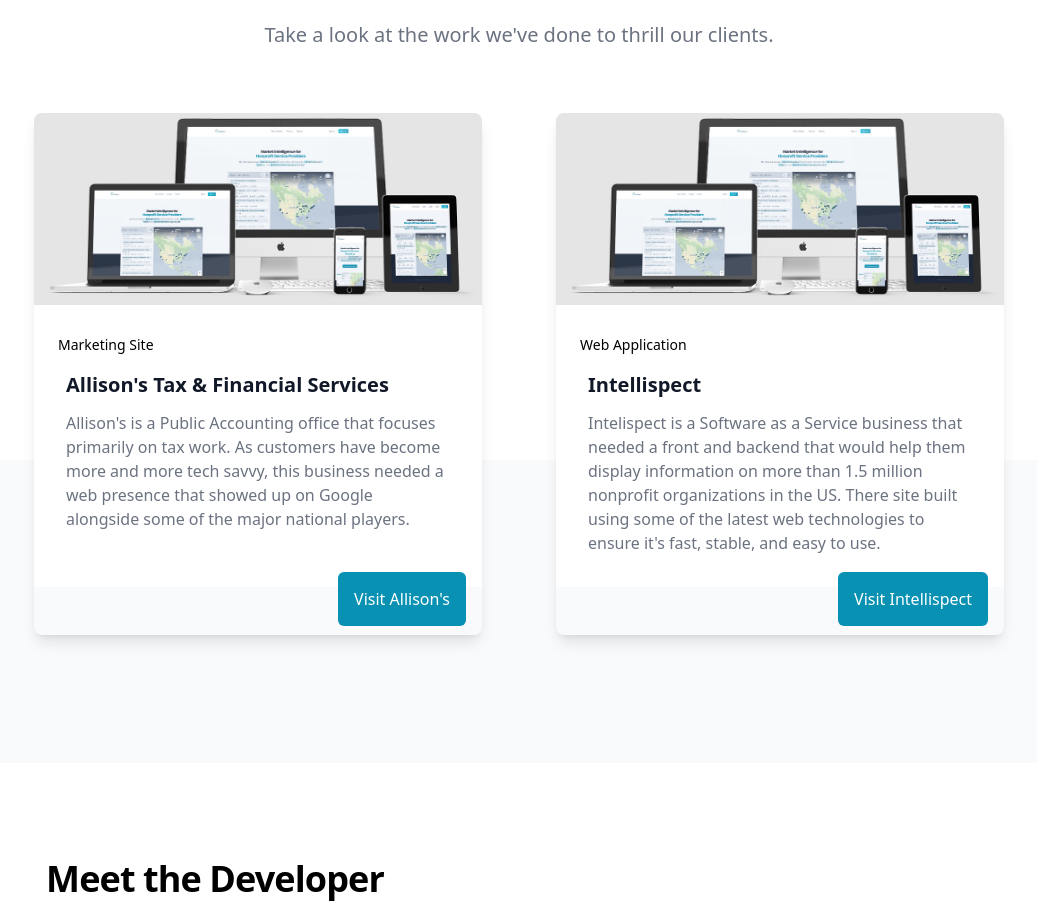
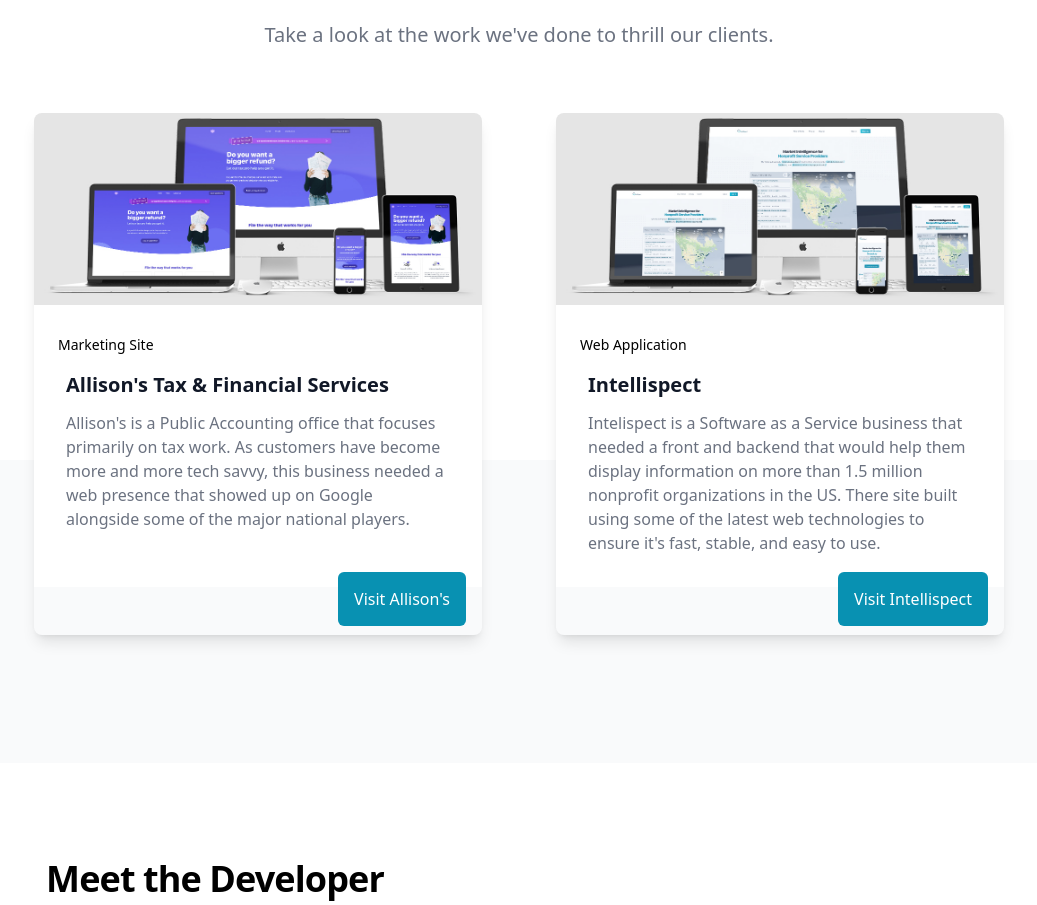
Before and after one commit to rowens794/freelance-template, a Next.js app: page / in a window 1280 px wide. Shown: the part 2809-3714 px from the top of the page, without its empty margins (121-1158 px from the left). Built offline with nearby package versions, Linux system fonts and the light colour scheme.

Commit message:
updated portfolio

```diff
--- a/components/svg-backgrounds/smile/index.tsx
+++ b/components/svg-backgrounds/smile/index.tsx
@@ -23,7 +23,7 @@
           stroke="none"
           strokeWidth="1"
           fill="none"
-          fill-rule="evenodd"
+          fillRule="evenodd"
         >
           <g
             transform="translate(-702.000000, -7014.000000)"
--- a/page-sections/content/two-column-small-with-image/index.tsx
+++ b/page-sections/content/two-column-small-with-image/index.tsx
@@ -51,9 +51,12 @@
               </div>
             </div>
 
-            {content.map((paragraph) => {
+            {content.map((paragraph, i) => {
               return (
-                <div className="mx-auto mt-5 prose text-gray-500 prose-primary lg:col-start-1 lg:row-start-1 lg:max-w-none">
+                <div
+                  className="mx-auto mt-5 prose text-gray-500 prose-primary lg:col-start-1 lg:row-start-1 lg:max-w-none"
+                  key={i}
+                >
                   <p>{paragraph}</p>
                 </div>
               )
--- a/page-sections/portfolio/standard-portfolio/index.tsx
+++ b/page-sections/portfolio/standard-portfolio/index.tsx
@@ -6,9 +6,9 @@
     category: 'Marketing Site',
     description:
       "Allison's is a Public Accounting office that focuses primarily on tax work.  As customers have become more and more tech savvy, this business needed a web presence that showed up on Google alongside some of the major national players. ",
-    imageUrl: '/images/intellispect.jpg',
+    imageUrl: '/images/tax-site-mock.jpg',
     buttonText: "Visit Allison's",
-    siteLink: 'https://www.allisonstax.com',
+    siteLink: 'https://tax-site-staging.netlify.app/',
     alt: "Allison's Tax Build",
   },
   {
```
Also changed, not shown: public/images/tax-site-mock.jpg (added).
